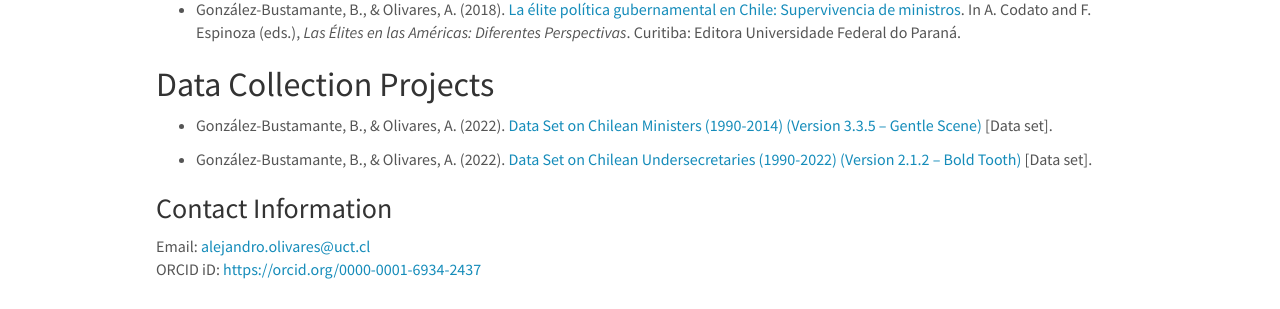
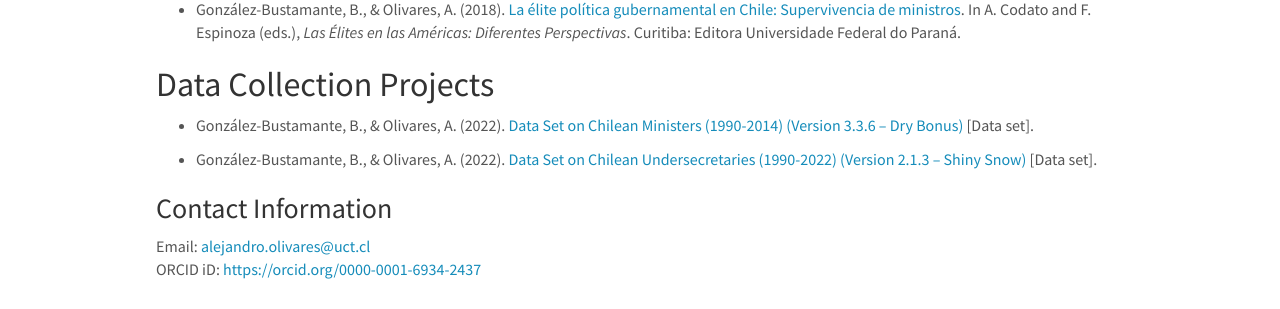
Before and after one commit to training-datalab/old-training-datalab.com, a Jekyll site: the page built from _pages/aolivares.md, in a window 1280 px wide. Shown: the part 405-714 px from the top of the page. Built offline with Jekyll 4.4.1, drawn with Linux system fonts in a browser that asks for light colours; nearby versions of some CDN libraries.

Commit message:
Update aolivares.md

```diff
--- a/_pages/aolivares.md
+++ b/_pages/aolivares.md
@@ -22,9 +22,9 @@ permalink: /team/aolivares/
 
 ## Data Collection Projects
 
-* González-Bustamante, B., & Olivares, A. (2022). <a href="https://doi.org/10.5281/zenodo.5744536" target="_blank">Data Set on Chilean Ministers (1990-2014) (Version 3.3.5 -- Gentle Scene)</a> [Data set].
+* González-Bustamante, B., & Olivares, A. (2022). <a href="https://doi.org/10.5281/zenodo.5744536" target="_blank">Data Set on Chilean Ministers (1990-2014) (Version 3.3.6 -- Dry Bonus)</a> [Data set].
 
-* González-Bustamante, B., & Olivares, A. (2022). <a href="https://doi.org/10.5281/zenodo.5715384" target="_blank">Data Set on Chilean Undersecretaries (1990-2022) (Version 2.1.2 -- Bold Tooth)</a> [Data set].
+* González-Bustamante, B., & Olivares, A. (2022). <a href="https://doi.org/10.5281/zenodo.5715384" target="_blank">Data Set on Chilean Undersecretaries (1990-2022) (Version 2.1.3 -- Shiny Snow)</a> [Data set].
 
 ### Contact Information
 
```
